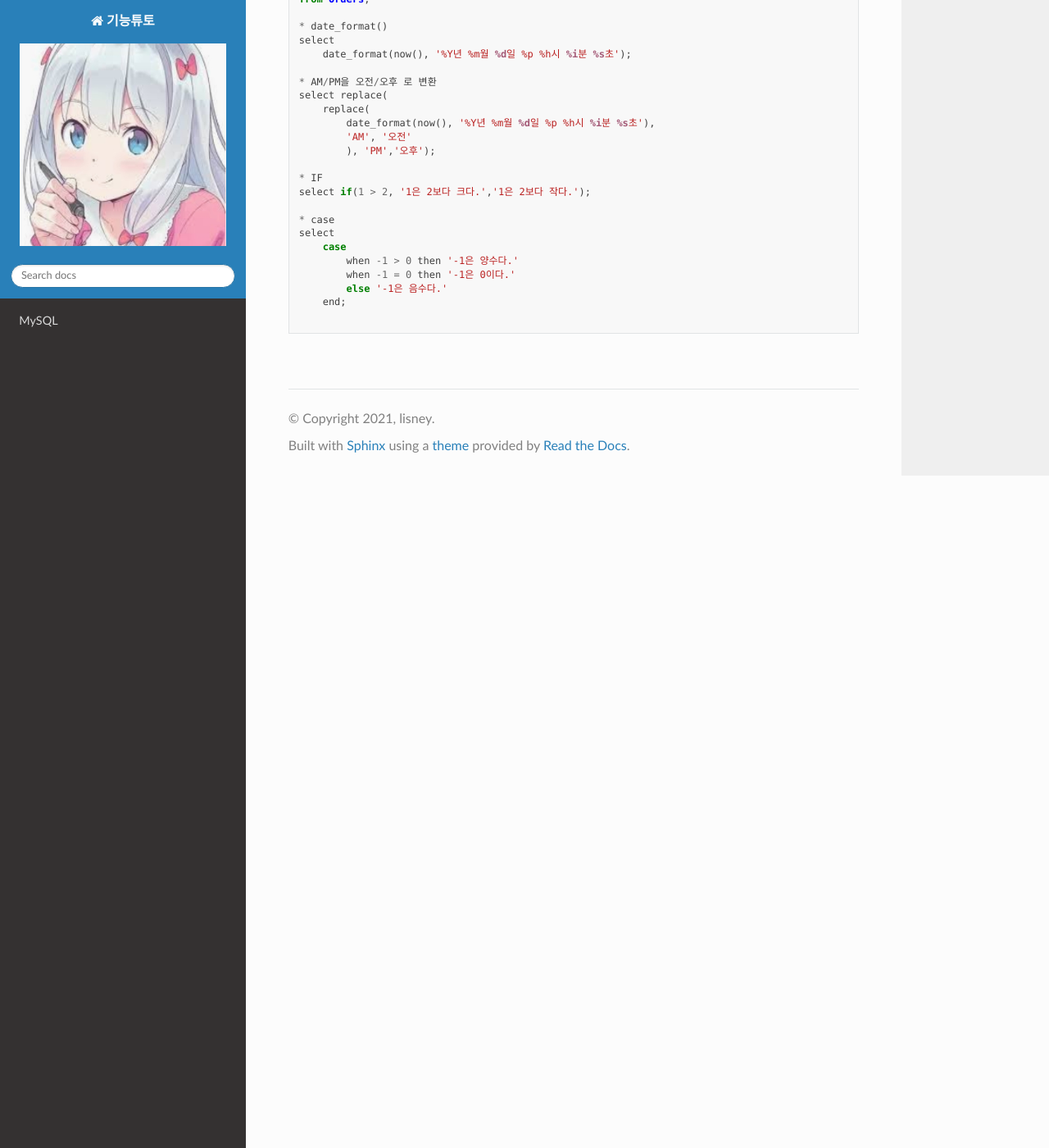
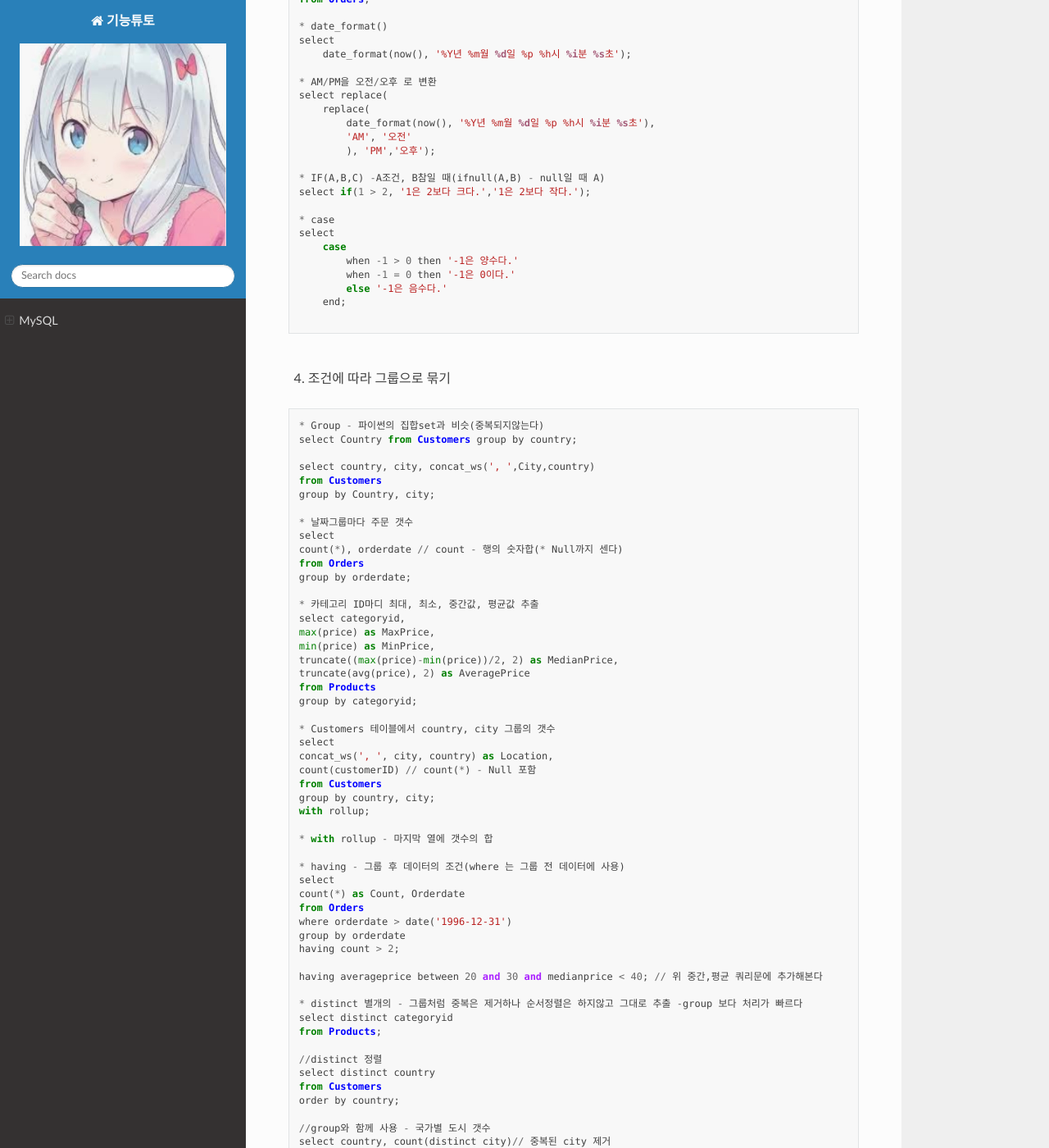
Before and after one commit to lisney/RTD, a Sphinx documentation site: the page built from docs/source/html/mysql.md, in a window 1280 px wide and 1400 px high, scrolled down 3871 px. Shown: the whole window at 82% size. Built offline with Sphinx 7.4.7 and the Read the Docs theme 2.0.0, drawn with Linux system fonts in a browser that asks for light colours; pages that are not in the unit, such as notebooks, are missing from menus; some of the changed text lies outside the part shown.

Commit message:
Update mysql.md

````diff
--- a/docs/source/html/mysql.md
+++ b/docs/source/html/mysql.md
@@ -232,7 +232,7 @@ select replace(
         'AM', '오전'
         ), 'PM','오후');
 
-* IF
+* IF(A,B,C) -A조건, B참일 때(ifnull(A,B) - null일 때 A)
 select if(1 > 2, '1은 2보다 크다.','1은 2보다 작다.');
 
 * case
@@ -246,3 +246,102 @@ select
 ```
 
 <br>
+
+4. 조건에 따라 그룹으로 묶기
+
+```
+* Group - 파이썬의 집합set과 비슷(중복되지않는다)
+select Country from Customers group by country;
+
+select country, city, concat_ws(', ',City,country)
+from Customers
+group by Country, city;
+
+* 날짜그룹마다 주문 갯수
+select
+count(*), orderdate // count - 행의 숫자합(* Null까지 센다)
+from Orders
+group by orderdate;
+
+* 카테고리 ID마디 최대, 최소, 중간값, 평균값 추출
+select categoryid,
+max(price) as MaxPrice,
+min(price) as MinPrice,
+truncate((max(price)-min(price))/2, 2) as MedianPrice,
+truncate(avg(price), 2) as AveragePrice
+from Products
+group by categoryid;
+
+* Customers 테이블에서 country, city 그룹의 갯수
+select
+concat_ws(', ', city, country) as Location,
+count(customerID) // count(*) - Null 포함
+from Customers
+group by country, city;
+with rollup;
+
+* with rollup - 마지막 열에 갯수의 합
+
+* having - 그룹 후 데이터의 조건(where 는 그룹 전 데이터에 사용)
+select
+count(*) as Count, Orderdate
+from Orders
+where orderdate > date('1996-12-31')
+group by orderdate
+having count > 2;
+
+having averageprice between 20 and 30 and medianprice < 40; // 위 중간,평균 쿼리문에 추가해본다
+
+* distinct 별개의 - 그룹처럼 중복은 제거하나 순서정렬은 하지않고 그대로 추출 -group 보다 처리가 빠르다
+select distinct categoryid
+from Products;
+
+//distinct 정렬
+select distinct country
+from Customers
+order by country;
+
+//group와 함께 사용 - 국가별 도시 갯수
+select country, count(distinct city)// 중복된 city 제거
+from Customers
+group by country;
+
+```
+
+Selection 깊게 파기
+--------------------
+
+1. 비상관 서브쿼리
+
+```
+* ()사용
+select categoryid, categoryname, description,
+(select ProductName from Products where productid =1)
+from Categories;
+
+* 가격의 평균보다 적은 product를 추출
+select * from Products
+where Price < (select avg(price) from Products);
+
+* (Products 에서 Chais 인) categoryid (1)인 데이터를 추출
+select categoryID, categoryName, description
+from Categories
+where categoryID = (select categoryid from Products where productname = 'Chais');
+
+* 서브쿼리가 하나이상의 값을 추출하는 경우 '=' 대신 'in' 사용
+select categoryID, categoryName, description
+from Categories
+where categoryID in (select categoryid from Products where price > 50);
+
+* All
+select * from Products
+where price > all(select price from Products where categoryid =2);
+// 서브쿼리의 categoryid가 2인 가격 모두 보다 큰 가격을 가진 자료 추출)
+
+* Any
+select categoryid, categoryName, description
+from Categories
+where CategoryID = any
+(select categoryid from Products where price > 50);
+// any 를 in으로 바꿔도 같은 결과?
+```
````
